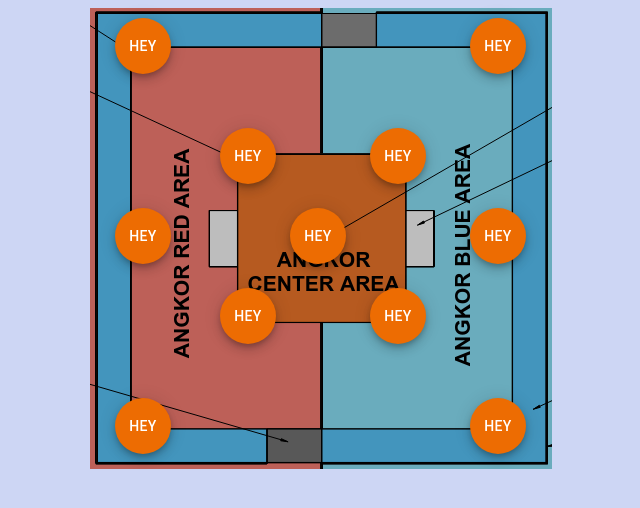
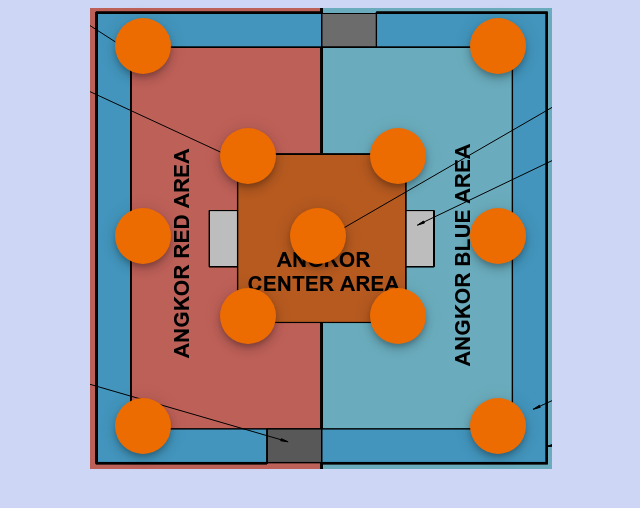
Before and after one commit to nc108x/2023-scoreboard, a React (Create React App) app: page / in a window 1280 px wide. Shown: the top 508 px of the page, without its empty margins (319-959 px from the left). Built offline with nearby package versions, Linux system fonts and the light colour scheme.

Commit message:
Lift state up

```diff
--- a/src/components/Gamefield.js
+++ b/src/components/Gamefield.js
@@ -1,33 +1,120 @@
 import Pole from "./Pole.js";
+import { useState } from "react";
 
 export default function Gamefield() {
+  let [poles, setPoles] = useState(Array(11).fill(Array(0)));
+  console.log(poles);
+
+  function redScoreHandler(pole_no) {
+    let temp = [...poles];
+    temp[pole_no] = [...poles[pole_no], "red"];
+
+    setPoles(temp);
+    /* console.log(poles); */
+  }
+
+  function blueScoreHandler(e, pole_no) {
+    /* to prevent right click menu from showing up */
+    e.preventDefault();
+    let temp = [...poles];
+    temp[pole_no] = [...poles[pole_no], "blue"];
+
+    setPoles(temp);
+    /* console.log(poles); */
+  }
+
+  /* function blueScoreHandler(e, pole_no) { */
+  /*   /* to prevent right click menu from showing up */
+  /*   e.preventDefault(); */
+  /*   setRings([...rings, "blue"]); */
+  /**/
+  /*   console.log(color); */
+  /*   console.log(type); */
+  /*   console.log(rings); */
+  /* } */
+
   return (
     <>
       <div className="gamefield">
         <div className="cols" style={{ left: "25px" }}>
-          <Pole color={"red"} type={1} pos={10} />
-          <Pole color={"red"} type={1} pos={200} />
-          <Pole color={"red"} type={1} pos={390} />
+          <Pole
+            pos={10}
+            rings={poles[0]}
+            redScoreHandler={() => redScoreHandler(0)}
+            blueScoreHandler={(e) => blueScoreHandler(e, 0)}
+          />
+          <Pole
+            pos={200}
+            rings={poles[1]}
+            redScoreHandler={() => redScoreHandler(1)}
+            blueScoreHandler={(e) => blueScoreHandler(e, 1)}
+          />
+          <Pole
+            pos={390}
+            rings={poles[2]}
+            redScoreHandler={() => redScoreHandler(2)}
+            blueScoreHandler={(e) => blueScoreHandler(e, 2)}
+          />
         </div>
 
         <div className="cols" style={{ left: "130px" }}>
-          <Pole color={"na"} type={2} pos={120} />
-          <Pole color={"na"} type={2} pos={280} />
+          <Pole
+            pos={120}
+            rings={poles[3]}
+            redScoreHandler={() => redScoreHandler(3)}
+            blueScoreHandler={(e) => blueScoreHandler(e, 3)}
+          />
+          <Pole
+            pos={280}
+            rings={poles[4]}
+            redScoreHandler={() => redScoreHandler(4)}
+            blueScoreHandler={(e) => blueScoreHandler(e, 4)}
+          />
         </div>
 
         <div className="cols" style={{ left: "200px" }}>
-          <Pole color={"na"} type={3} pos={200} />
+          <Pole
+            pos={200}
+            rings={poles[5]}
+            redScoreHandler={() => redScoreHandler(5)}
+            blueScoreHandler={(e) => blueScoreHandler(e, 5)}
+          />
         </div>
 
         <div className="cols" style={{ left: "280px" }}>
-          <Pole color={"na"} type={2} pos={120} />
-          <Pole color={"na"} type={2} pos={280} />
+          <Pole
+            pos={120}
+            rings={poles[6]}
+            redScoreHandler={() => redScoreHandler(6)}
+            blueScoreHandler={(e) => blueScoreHandler(e, 6)}
+          />
+          <Pole
+            pos={280}
+            rings={poles[7]}
+            redScoreHandler={() => redScoreHandler(7)}
+            blueScoreHandler={(e) => blueScoreHandler(e, 7)}
+          />
         </div>
 
         <div className="cols" style={{ left: "380px" }}>
-          <Pole color={"red"} type={1} pos={10} />
-          <Pole color={"red"} type={1} pos={200} />
-          <Pole color={"red"} type={1} pos={390} />
+          <Pole
+            pos={10}
+            rings={poles[8]}
+            redScoreHandler={() => redScoreHandler(8)}
+            blueScoreHandler={(e) => blueScoreHandler(e, 8)}
+          />
+          <Pole
+            pos={200}
+            rings={poles[9]}
+            redScoreHandler={() => redScoreHandler(9)}
+            blueScoreHandler={(e) => blueScoreHandler(e, 9)}
+          />
+          <Pole
+            pos={390}
+            rings={poles[10]}
+            redScoreHandler={() => redScoreHandler(10)}
+            blueScoreHandler={(e) => blueScoreHandler(e, 10)}
+          />
         </div>
       </div>
     </>
--- a/src/components/Pole.js
+++ b/src/components/Pole.js
@@ -1,32 +1,35 @@
 import { useState } from "react";
 import Fab from "@mui/material/Fab";
-import { positions } from "@mui/system";
 
-/* pole button component */
-export default function Pole({ color, type, pos }) {
-  let [rings, setRings] = useState([]);
+export default function Pole({
+  pos,
+  rings,
+  redScoreHandler,
+  blueScoreHandler,
+}) {
+  /* let [rings, setRings] = useState([]); */
 
-  function redScoreHandler() {
-    setRings([...rings, "red"]);
+  /* function redScoreHandler() { */
+  /*   setRings([...rings, "red"]); */
 
-    /* console.log(color); */
-    /* console.log(type); */
-    /* console.log(rings); */
-  }
+  /* console.log(color); */
+  /* console.log(type); */
+  /*   console.log(rings); */
+  /* } */
 
-  function blueScoreHandler(e) {
-    /* to prevent right click menu from showing up */
-    e.preventDefault();
-    setRings([...rings, "blue"]);
-
-    /* console.log(color); */
-    /* console.log(type); */
-    /* console.log(rings); */
-  }
+  /* function blueScoreHandler(e) { */
+  /* to prevent right click menu from showing up */
+  /*   e.preventDefault(); */
+  /*   setRings([...rings, "blue"]); */
+  /**/
+  /*   console.log(color); */
+  /*   console.log(type); */
+  /*   console.log(rings); */
+  /* } */
 
   /* determine current of pole */
   /* TODO fix the colors */
-  color =
+  let color =
     rings.at(-1) == "red"
       ? "error"
       : rings.at(-1) == "blue"
@@ -37,12 +40,8 @@ export default function Pole({ color, type, pos }) {
     <Fab
       color={color}
       onClick={redScoreHandler}
-      onContextMenu={(e) => {
-        blueScoreHandler(e);
-      }}
+      onContextMenu={blueScoreHandler}
       sx={{ position: "absolute", top: pos }}
-    >
-      hey
-    </Fab>
+    ></Fab>
   );
 }
```
